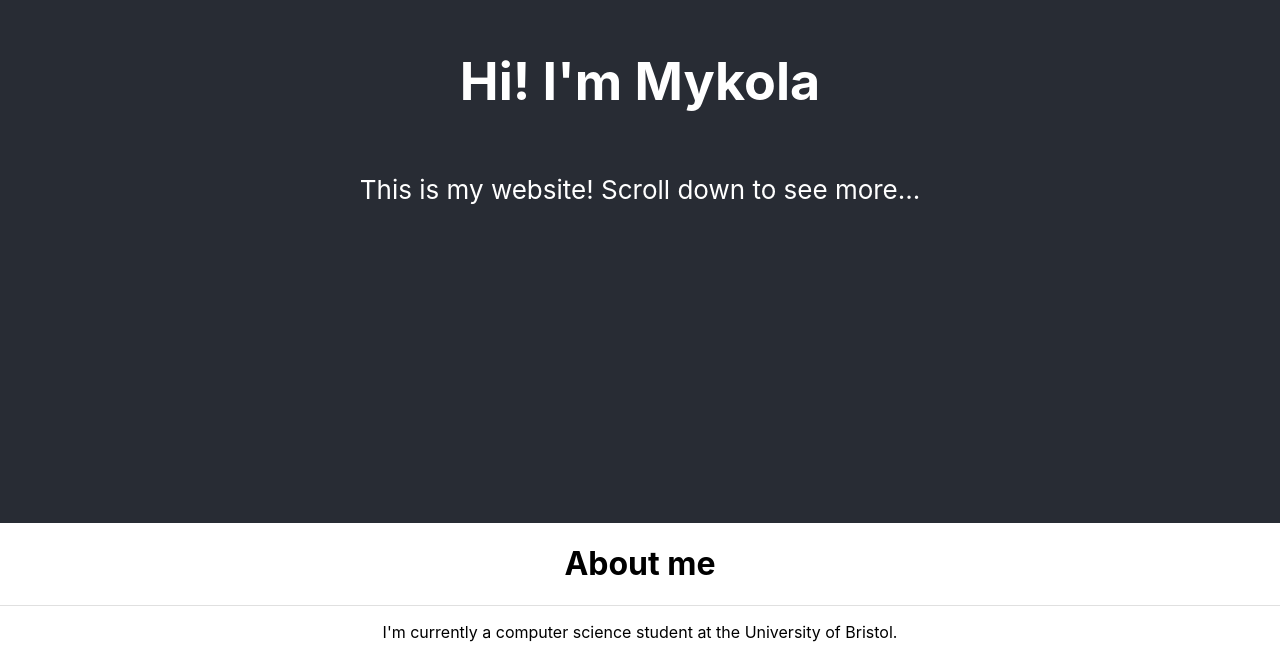
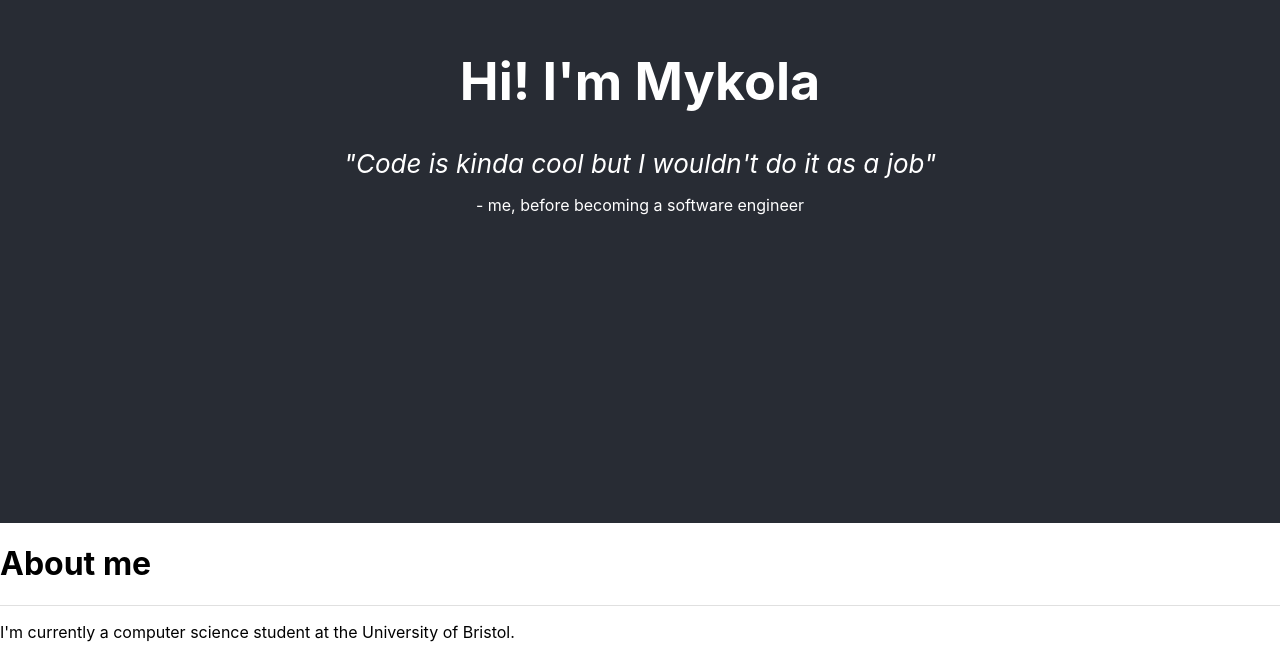
Before and after one commit to MechyKola/mechykola.github.io, a React (Create React App) app: page / in a window 1280 px wide. Shown: the part 277-935 px from the top of the page. Built offline with nearby package versions, Linux system fonts and the light colour scheme.

Commit message:
kinda ok start

```diff
--- a/src/App.css
+++ b/src/App.css
@@ -1,16 +1,5 @@
 .App {
-  text-align: center;
-}
-
-.App-logo {
-  height: 40vmin;
-  pointer-events: none;
-}
-
-@media (prefers-reduced-motion: no-preference) {
-  .App-logo {
-    animation: App-logo-spin infinite 20s linear;
-  }
+  text-align: left;
 }
 
 .App-header {
@@ -24,6 +13,13 @@
   color: white;
 }
 
-.App-link {
-  color: #61dafb;
+.Quote {
+  margin-top: 0px;
+  margin-bottom: 0px;
+  font-size: calc(10px + 2vmin);
+  font-style: italic;
 }
+
+.Author {
+  font-size: calc(2vmin);
+}
--- a/src/App.js
+++ b/src/App.js
@@ -9,7 +9,8 @@ function App() {
         <h1>
           Hi! I'm Mykola
         </h1>
-        <p>This is my website! Scroll down to see more...</p>
+        <p className="Quote">"Code is kinda cool but I wouldn't do it as a job"</p>
+        <p className="Author"> - me, before becoming a software engineer</p>
       </header>
       <h1>
         About me
```
